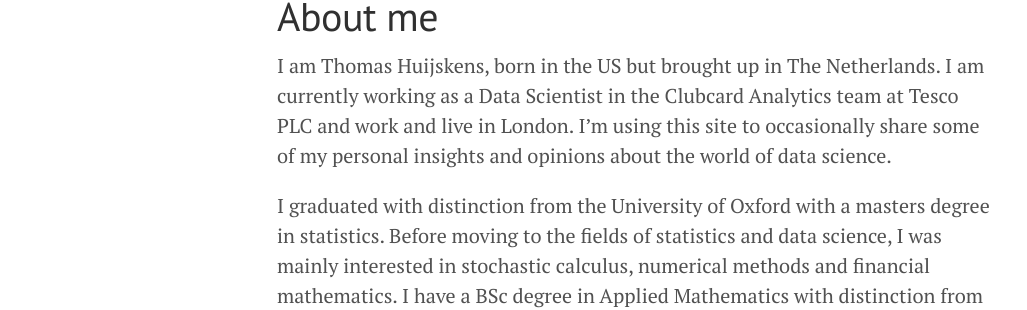
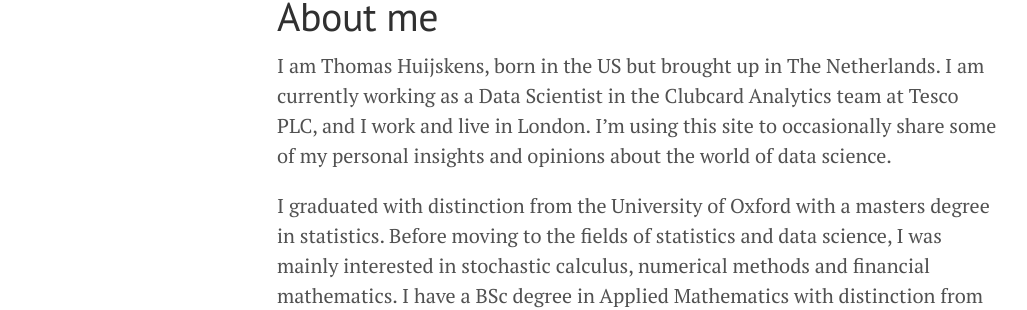
Before and after one commit to thuijskens/thuijskens.github.io, a Jekyll site: the page built from about.md, in a window 1280 px wide. Shown: the part 141-451 px from the top of the page, without its empty margins (3-1030 px from the left). Built offline with Jekyll 4.4.1, drawn with Linux system fonts in a browser that asks for light colours.

```diff
--- a/about.md
+++ b/about.md
@@ -3,7 +3,7 @@ layout: page
 title: About me
 ---
 
-I am Thomas Huijskens, born in the US but brought up in The Netherlands. I am currently working as a Data Scientist in the Clubcard Analytics team at Tesco PLC and work and live in London. I'm using this site to occasionally share some of my personal insights and opinions about the world of data science.
+I am Thomas Huijskens, born in the US but brought up in The Netherlands. I am currently working as a Data Scientist in the Clubcard Analytics team at Tesco PLC, and I work and live in London. I'm using this site to occasionally share some of my personal insights and opinions about the world of data science.
 
 I graduated with distinction from the University of Oxford with a masters degree in statistics. Before moving to the fields of statistics and data science, I was mainly interested in stochastic calculus, numerical methods and financial mathematics. I have a BSc degree in Applied Mathematics with distinction from Delft University of Technology, in which I focussed heavily on these subjects.
 
```
